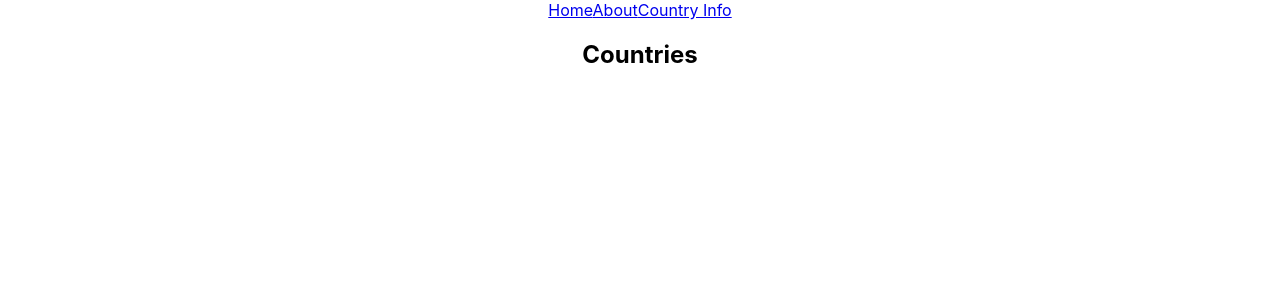
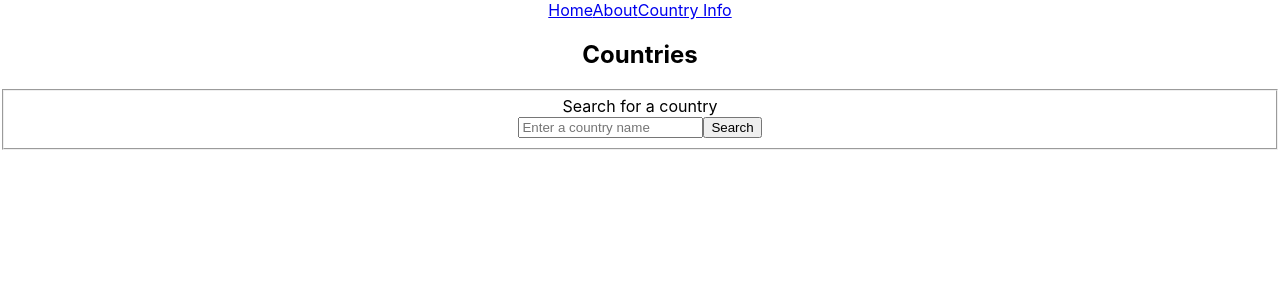
Before and after one commit to ShaneMoyo/country-rest-wrapper, a React (Create React App) app: page /country in a window 1280 px wide. Shown: the top 300 px of the page. Built offline with nearby package versions, Linux system fonts and the light colour scheme.

Commit message:
add form.

```diff
--- a/src/components/Countries/index.js
+++ b/src/components/Countries/index.js
@@ -1,10 +1,30 @@
-import React from 'react';
+import React, { useState } from 'react';
 
 
 export default function CountriesContainer() {
+
+    const [query, setQuery] = useState("");
+    const handleSubmit = event => {
+        event.preventDefault();
+        console.log('query: ', query);
+
+    }
+
     return (
         <section>
             <h1>Countries</h1>
+            <form onSubmit={event => handleSubmit(event)}>
+                <fieldset>
+                    <label htmlFor="country-search">Search for a country</label><br/>
+                    <input
+                        id="country-search"
+                        type="text"
+                        onChange={({ target }) => setQuery(target.value)}
+                        value={query}
+                        placeholder="Enter a country name"/>
+                    <button type="submit">Search</button>
+                </fieldset>
+            </form>
         </section>
     );
 }
```
